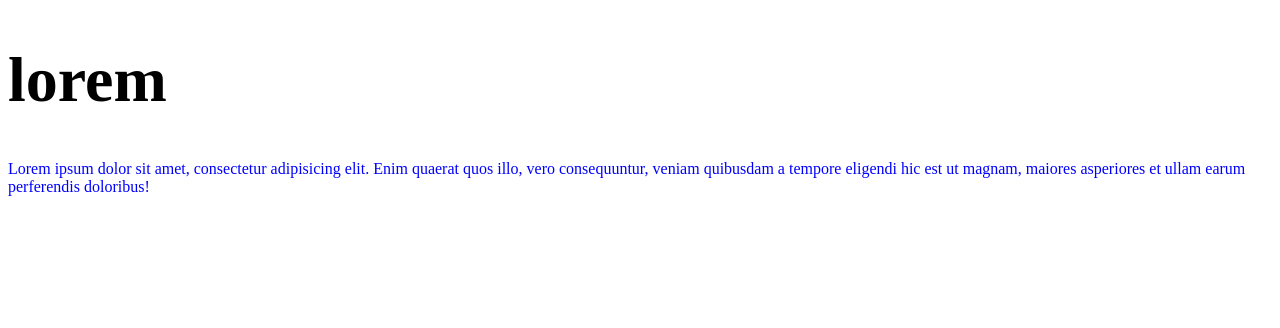
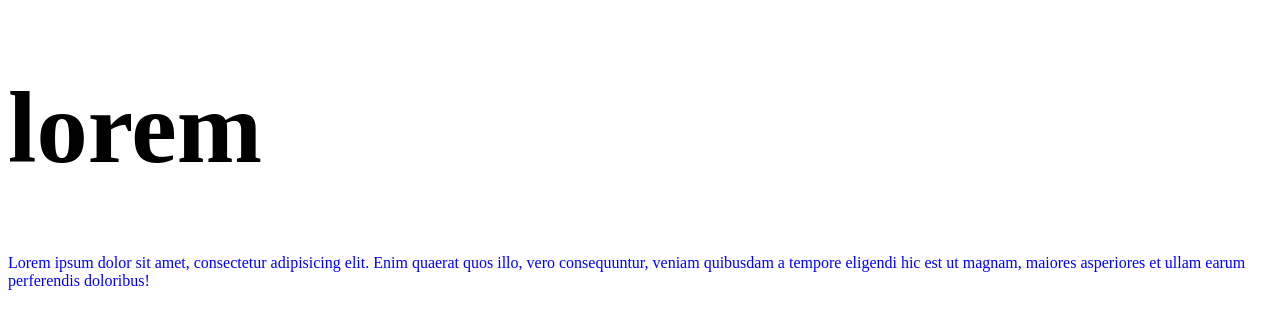
Before and after one commit to jensso/DCI_projects, a plain HTML site: page gitcloud.html in a window 1280 px wide. Drawn offline with Linux system fonts and the light colour scheme.

Commit message:
font changed

```diff
--- a/gitcloud.css
+++ b/gitcloud.css
@@ -3,5 +3,6 @@ p {
 }
 
 h1 {
-  font-size: 5vw;
+  font-size: 8vw;
+  font-family: jokerman;
 }
```
